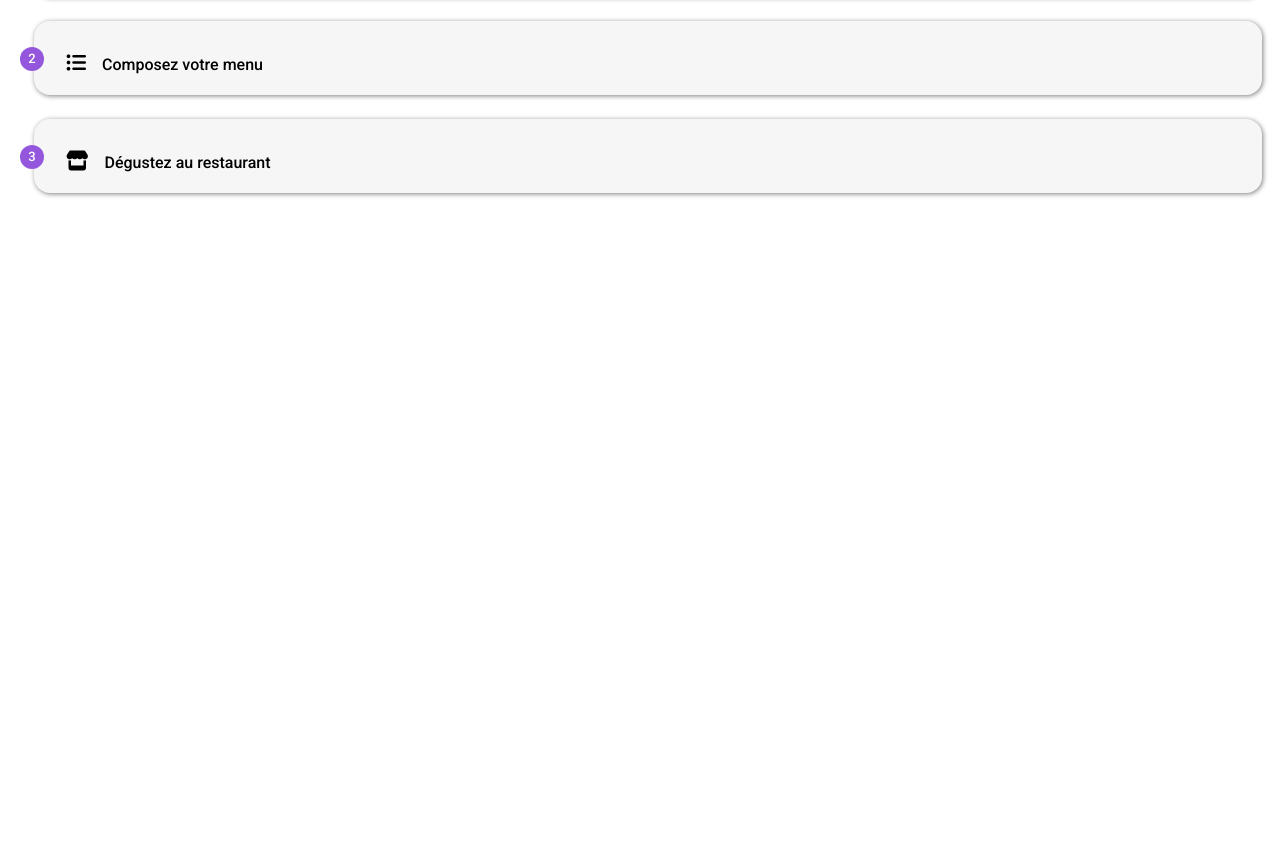
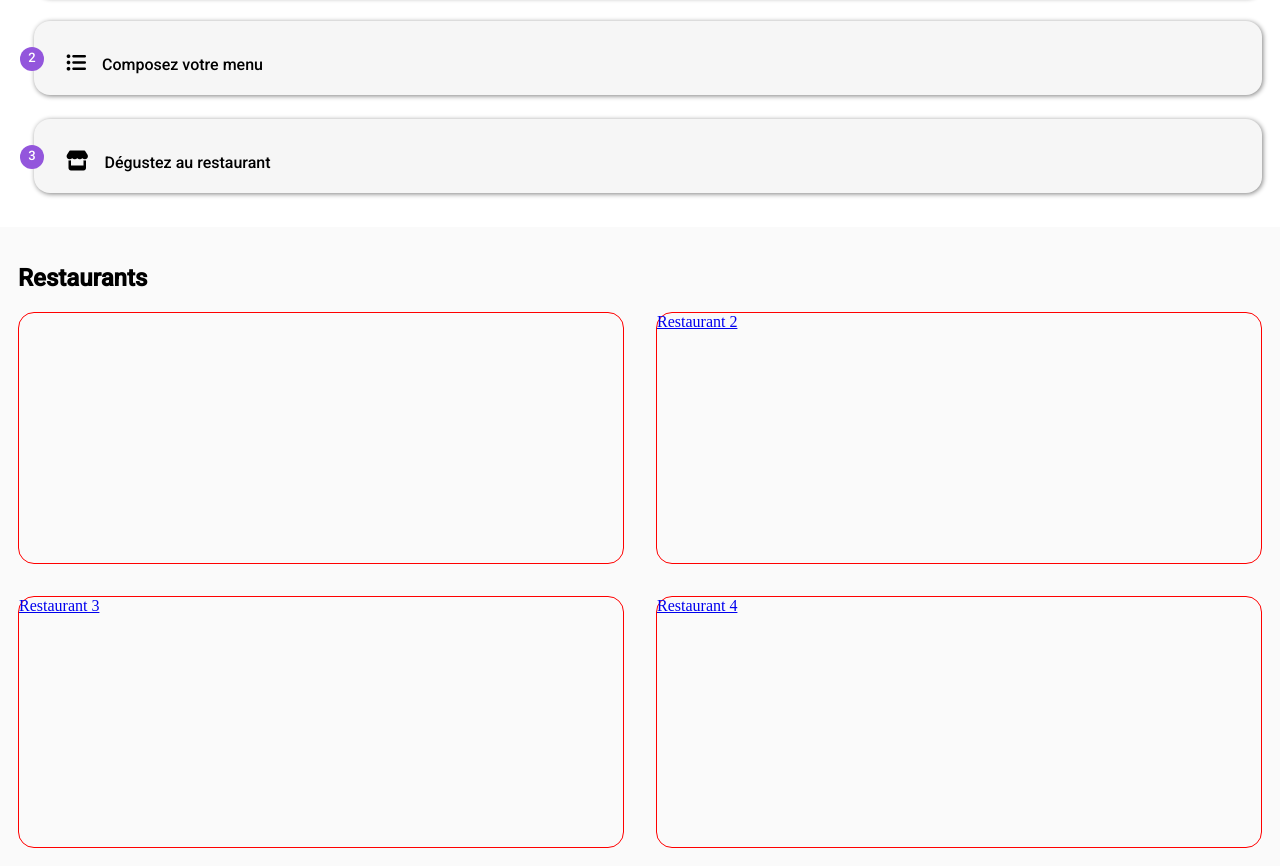
Before and after one commit to fathidev/ohmyfood, a website: page index.html in a window 1280 px wide. Shown: the part 513-1379 px from the top of the page. Before the commit the page ends 800 px from the top, so only its background shows below. Drawn offline with Linux system fonts and the light colour scheme; a web font is replaced by a local one.

Commit message:
change typo for logo img and grid for cards restaurants

```diff
--- a/index.html
+++ b/index.html
@@ -10,7 +10,7 @@
 </head>
 <body>
     <div class="header">
-        <h1 class="header__logo">ohmyfood</h1>
+        <img class="header__logo" src="./images/logo/ohmyfood@2x.svg" alt="Logo Oh My Food"></img>
     </div>
     <main>
         <section class="localisation">
@@ -32,6 +32,20 @@
                 </ol>
             </div>
         </section>
+        <section class="restaurants">
+            <div class="restaurants__container">
+                <h2 class="restaurants__title">Restaurants</h2>
+                <div class="restaurants__cards">
+                   <a class="restaurants__card" href="#"><img src="" alt=""></a>
+                   <a class="restaurants__card"  href="#">Restaurant 2</a>
+                   <a class="restaurants__card"  href="#">Restaurant 3</a>
+                   <a class="restaurants__card"  href="#">Restaurant 4</a>
+                </div>
+            </div>
+
+
+
+        </section>
         </div>
     </main>
 </body>
--- a/main.scss
+++ b/main.scss
@@ -7,3 +7,4 @@
 @use "./sass/layout/localisation";
 @use "./sass/layout/explore";
 @use "./sass/layout/process";
+@use "./sass/layout/restaurants";
--- a/sass/layout/_header.scss
+++ b/sass/layout/_header.scss
@@ -6,10 +6,6 @@
     background-color: variables.$color-white;
     @include mixins.box-shadow;
     padding: 16px;
-    & .header__logo {
-        font-family: typography.$font-schrikhand;
-        text-align: center;
-        font-size: 30px;
-        margin:0;
-    }
+    display: flex;
+    justify-content: center;
 }
--- a/sass/layout/_process.scss
+++ b/sass/layout/_process.scss
@@ -54,6 +54,7 @@
         @include mixins.normal-shadow;
             &:hover {
                 background-color: lighten(variables.$color-primary,35);
+                cursor: pointer;
                 @include mixins.bold-shadow;
                 transition-duration:1500ms;
                 .fa-solid {
--- /dev/null
+++ b/sass/layout/_restaurants.scss
@@ -0,0 +1,32 @@
+@use "../base/typography";
+/* restaurants */
+.restaurants__container {
+    background-color: #fafafa;
+    padding:18px;
+    margin: 0;
+
+
+    & .restaurants__title {
+        font-family: typography.$font-roboto;
+    }
+    & .restaurants__cards {
+
+            display: grid;
+            grid-template-columns: repeat(1, 1fr);
+            column-gap: 2rem;
+            row-gap: 2rem;
+
+            @media (min-width:64rem) {
+              grid-template-columns: repeat(2, 1fr);
+            }
+
+        & .restaurants__card {
+            border: 1px solid red;
+            height: 250px;
+            flex-grow: 1;
+            min-width: 180px;
+            border-radius: 16px;
+
+        }
+    }
+}
```
Also changed, not shown: images/logo/ohmyfood.png (added), images/logo/ohmyfood@2x.svg (added), images/restaurants/toa-heftiba-DQKerTsQwi0-unsplash.jpg (added), main.css, 5 other files.
